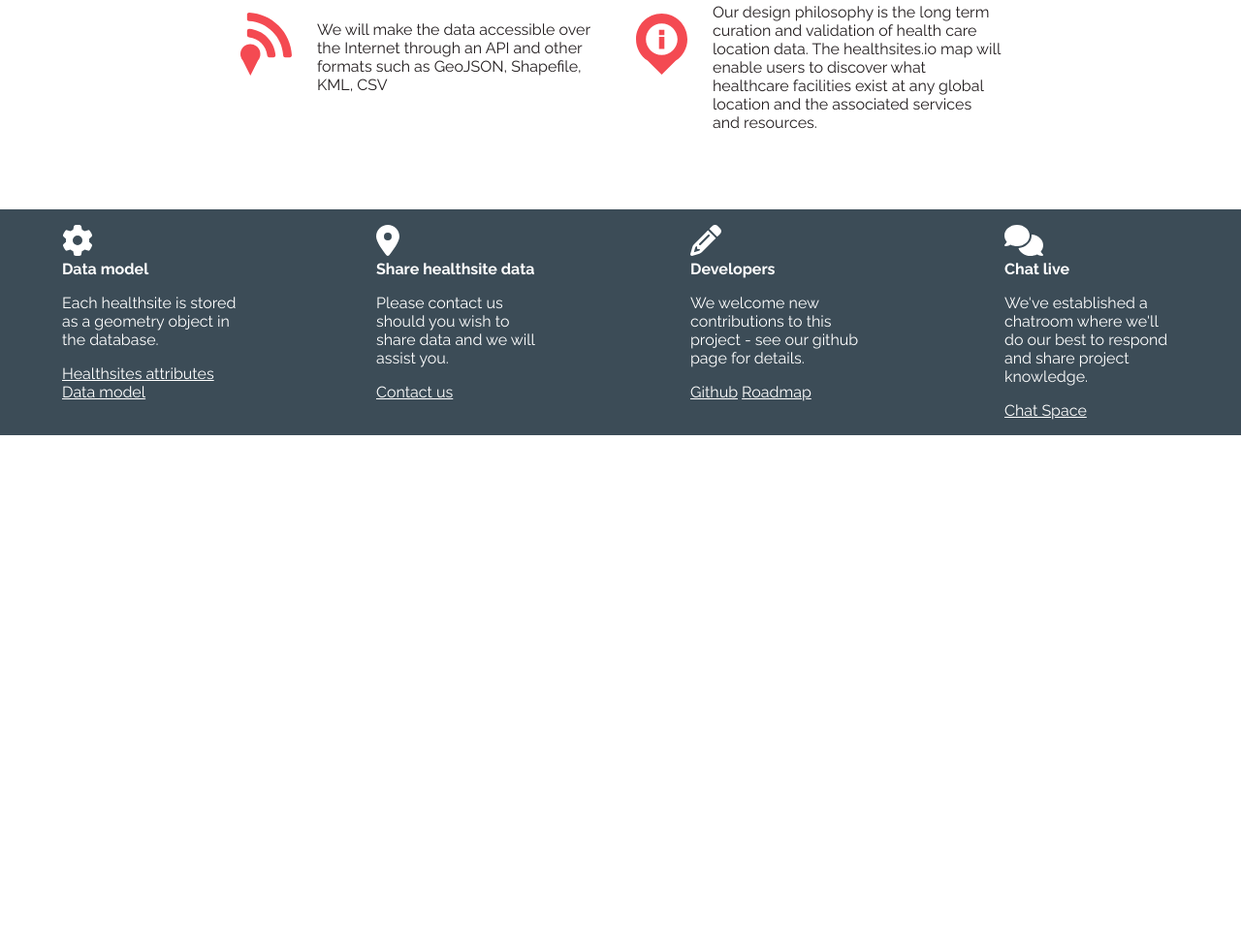
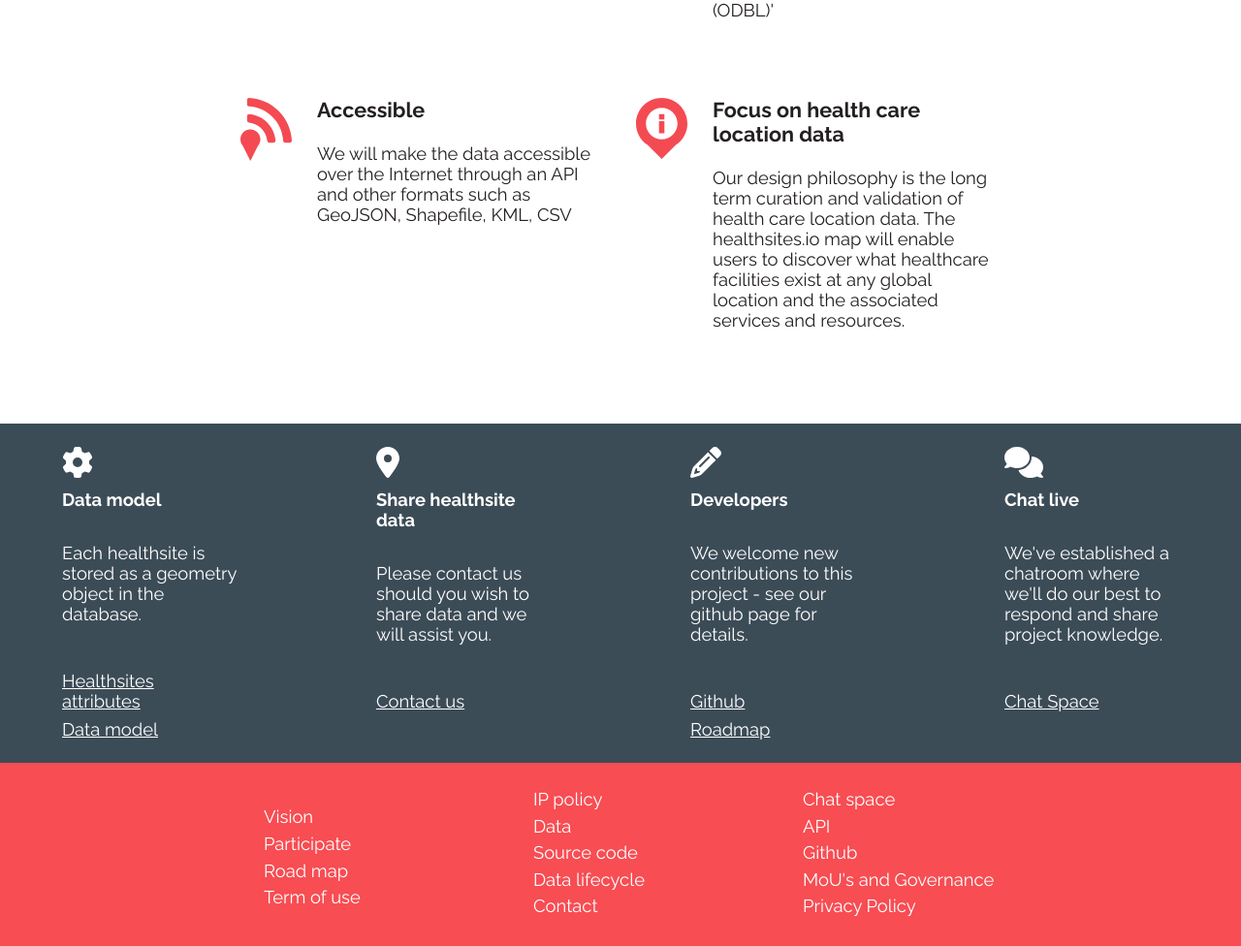
Before and after one commit to dlnr/healthsites, a website built with Vite: page src/index.html in a window 1280 px wide. Shown: the part 1351-2327 px from the top of the page at 97% size. Before the commit the page ends 1800 px from the top, so only its background shows below. Built offline with nearby package versions, Linux system fonts and the light colour scheme; some packages are replaced by stand-ins of ours.

Commit message:
Footer with links

```diff
--- a/src/css/style.css
+++ b/src/css/style.css
@@ -15,11 +15,16 @@
 
 	body {
 		margin: 0;
+		font-size: clamp(1rem, 2vw, 1.15rem);
 	}
 
 	h1,h2,h3,h4,h5 {
-		margin-block: 0;
+		margin-block: 0 1em;
 		padding-block: 0;
+	}
+
+	p {
+		margin-block: 0 2rem;
 	}
 
 	button,
@@ -108,7 +113,7 @@
 			text-decoration: none;
 			font-weight: 700;
 			color: var(--secondary);
-			text-decorationL: none;
+			text-decoration: none;
 
 			&:hover {
 				color: var(--brand)
@@ -151,6 +156,20 @@
 		color: var(--link-color);
 	}
 
+	footer[role="contentinfo"] {
+		--link-color: var(--light);
+		background-color: var(--brand);
+
+		ul {
+			list-style: none;
+			line-height: 150%;
+		}
+
+		a {
+			text-decoration: none;
+		}
+	}
+
 }
 
 @layer layout {
@@ -188,7 +207,7 @@
 		}
 	}
 
-	main {
+	main, footer {
 		display: grid;
 		grid-template-columns: subgrid;
 	}
@@ -342,7 +361,7 @@
 			flex: 0 0 100%;
 			flex-direction: column;
 			column-gap: var(--spacer-1);
-			align-items: center;
+			/* align-items: center; */
 			justify-content: flex-start;
 			padding-block: var(--spacer-4);
 			padding-inline: var(--spacer-3);
@@ -384,9 +403,19 @@
 		--link-color: var(--background);
 
 		color: var(--background);
-		padding-block: var(--spacer-3);
+		display: flex;
+		flex-direction: column;
+		gap: var(--spacer-3);
+		padding-block: 3cqh;
 		padding-inline: 5cqw;
 		grid-column: span 4;
+
+		header,
+		footer {
+			display: flex;
+			flex-direction: column;
+			gap: var(--spacer-2);
+		}
 
 		svg {
 			width: auto;
@@ -401,4 +430,20 @@
 			grid-column: span 3;
 		}
 	}
+
+	footer[role="contentinfo"] {
+		div {
+			padding-inline: var(--spacer-3);
+			grid-column: span 4;
+
+			@media screen and (min-width: 768px) {
+				grid-column: 3 / 11;
+
+				nav {
+					padding-block: var(--spacer-4);
+					column-count: 3;
+				}
+			}
+		}
+	}
 }
--- a/src/index.html
+++ b/src/index.html
@@ -27,8 +27,8 @@
 					<a href="./map/">Map</a>
 					<a href="#Country">Country data</a>
 					<a href="#How">How it works</a>
-					<a href="#Share">Share data</a>
-					<a href="#Partners">Partners</a>
+					<!-- <a href="#Share">Share data</a> -->
+					<!-- <a href="#Partners">Partners</a> -->
 					<a href="https://www.gofundme.com/f/senegalese-health-facility-data-collaborative" rel="nofollow noopener noreferrer external" target="_blank">Donate</a>
 				</nav>
 				<a href="#" id="nav-close" title="Close Menu" aria-label="Close Menu" onchange="history.go(-1)"></a>
@@ -142,7 +142,27 @@
 				</article>
 			</section>
 		</main>
-		<footer>
+		<footer role="contentinfo">
+			<div>
+				<nav>
+					<ul>
+						<li><a href="#">Vision</a></li>
+						<li><a href="#">Participate</a></li>
+						<li><a href="#">Road map</a></li>
+						<li><a href="#">Term of use</a></li>
+						<li><a href="#">IP policy</a></li>
+						<li><a href="#">Data</a></li>
+						<li><a href="#">Source code</a></li>
+						<li><a href="#">Data lifecycle</a></li>
+						<li><a href="#">Contact</a></li>
+						<li><a href="#">Chat space</a></li>
+						<li><a href="#">API</a></li>
+						<li><a href="#">Github</a></li>
+						<li><a href="#">MoU's and Governance</a></li>
+						<li><a href="#">Privacy Policy</a></li>
+					</ul>
+				</nav>
+			</div>
 		</footer>
 	</div>
 </body>
```
